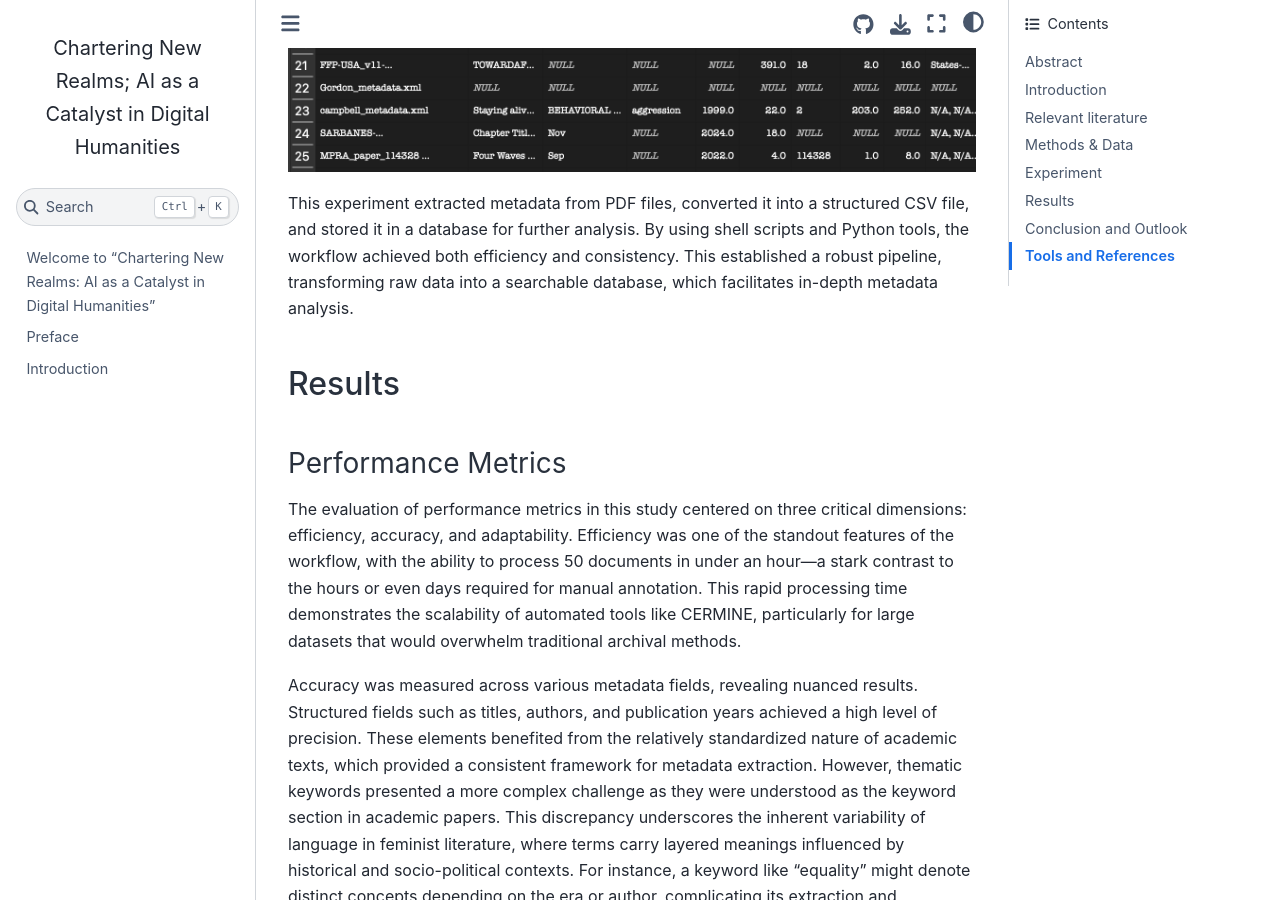
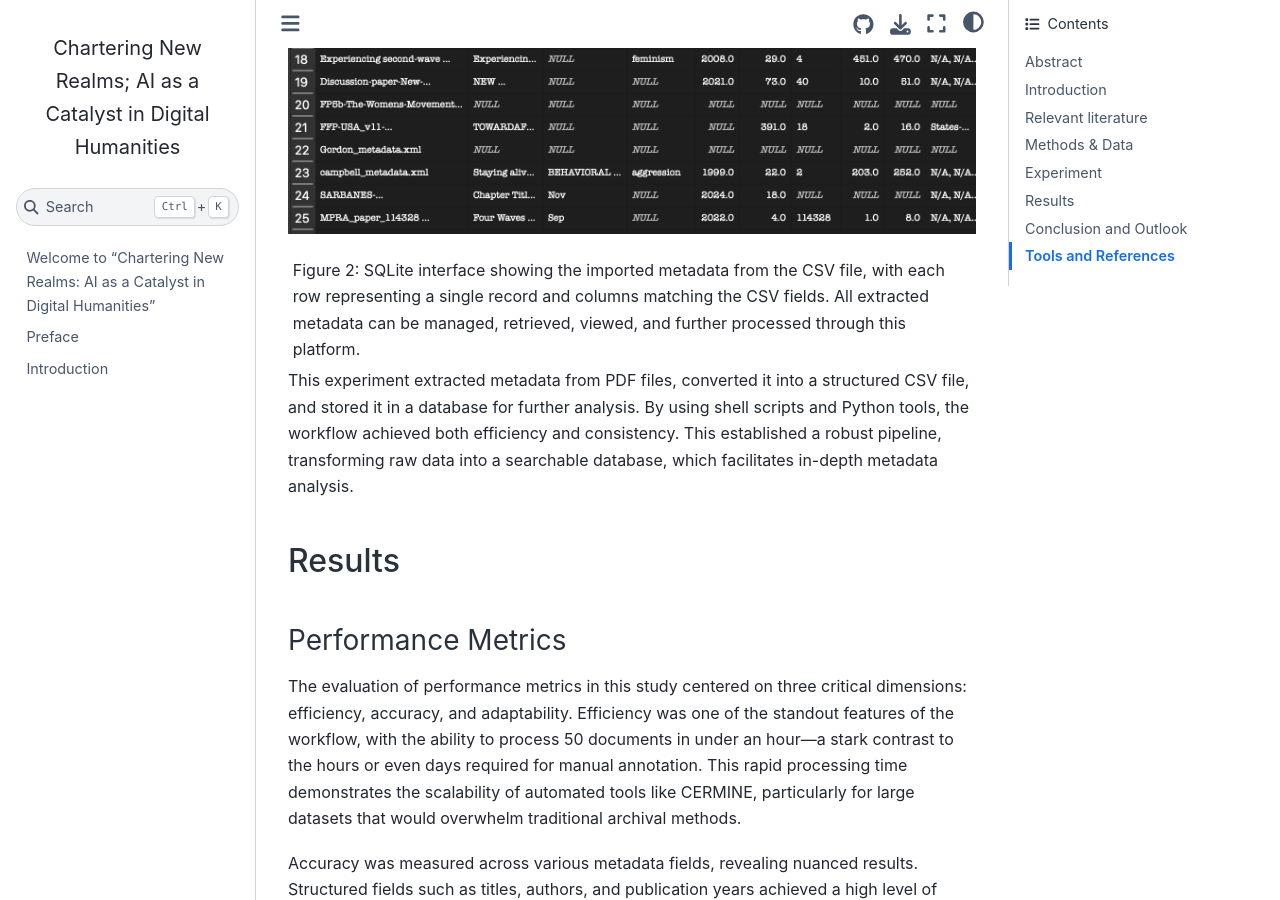
Before and after one commit to pstroe/chartering-new-realms-2024, a Jupyter Book: the page built from chapter9.md, in a window 1280 px wide and 900 px high, scrolled down 11052 px. Built offline with Jupyter Book 1.0.4 settings and Sphinx 7.4.7 and the Sphinx Book theme 1.1.4, drawn with Linux system fonts in a browser that asks for light colours; cross-references to code outside the pages are shown as plain code; some of the changed text lies outside the part shown.

Commit message:
Update chapter9.md

```diff
--- a/chapter9.md
+++ b/chapter9.md
@@ -198,6 +198,7 @@ with open(output_csv, "w", newline="", encoding="utf-8") as csvfile:
 By the end of this step, the script generates a CSV file that consolidates metadata from all XML files in a structured and searchable format. This automation not only saves time but also minimizes the risk of human error in data entry.
 
 ![screenshot of the csv file](images/csv.png)
+<figcaption>Figure 1: Structured metadata stored in the CSV file, displaying fields such as file_name, article_title, journal_title, and others.</figcaption>
 
 3. Step 3: Importing Metadata into SQLite
 
@@ -251,6 +252,7 @@ The if_exists="append" parameter ensures that new data is added to the table wit
 By the end of this step, we import the metadata into the SQLite database to make it ready for efficient querying and analysis. The automation of this process streamlines data management and allows for more sophisticated data operations in future research.
 
 ![screenshot of the SQLite](images/SQLite.png)
+<figcaption>Figure 2: SQLite interface showing the imported metadata from the CSV file, with each row representing a single record and columns matching the CSV fields. All extracted metadata can be managed, retrieved, viewed, and further processed through this platform.</figcaption>
 
 This experiment extracted metadata from PDF files, converted it into a structured CSV file, and stored it in a database for further analysis. By using shell scripts and Python tools, the workflow achieved both efficiency and consistency. This established a robust pipeline, transforming raw data into a searchable database, which facilitates in-depth metadata analysis.
 
```
